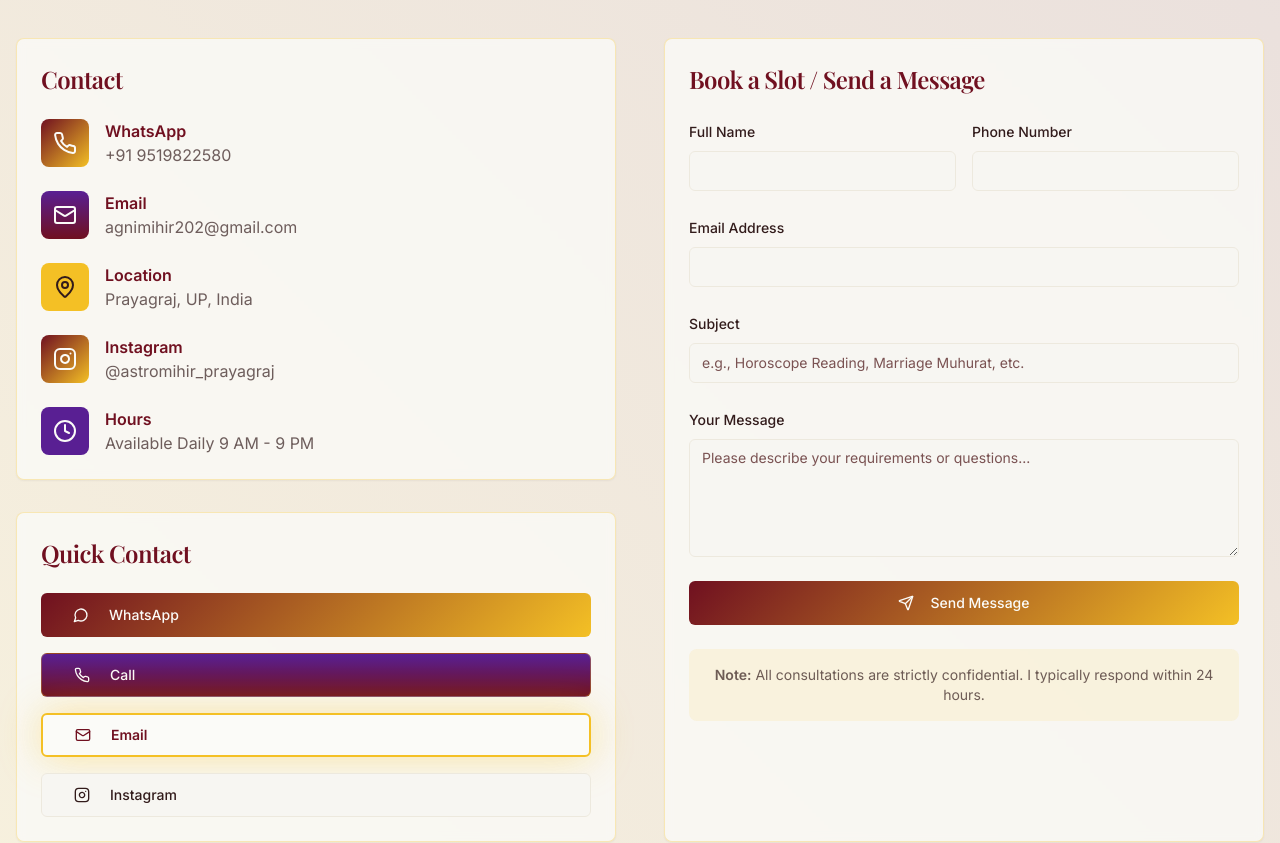
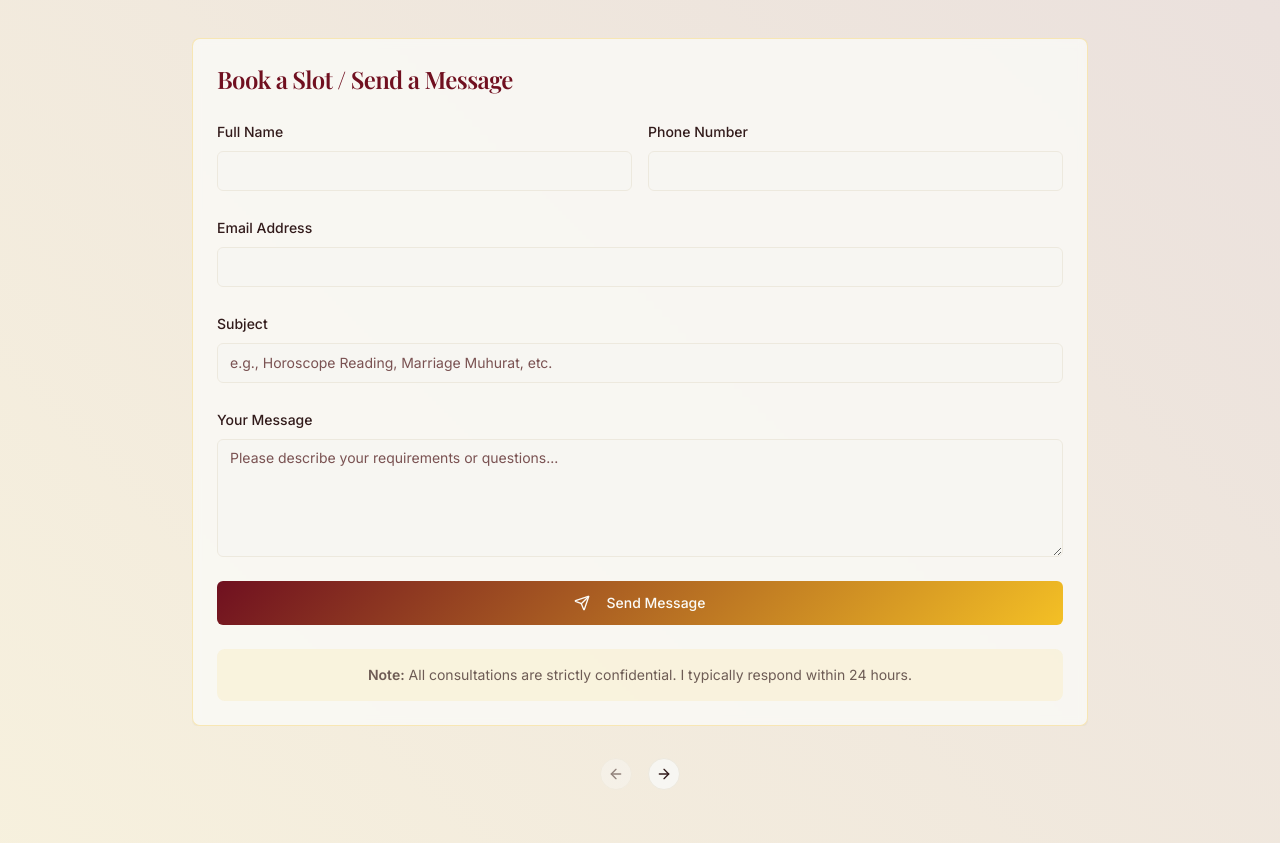
Before and after one commit to himnad/astro-mihir-shukla, a React (Vite) app: page / in a window 1280 px wide. Shown: the part 4300-5143 px from the top of the page. Built offline with nearby package versions, Linux system fonts and the light colour scheme.

Commit message:
Reorder contact and booking slides

```diff
--- a/src/components/ContactSection.tsx
+++ b/src/components/ContactSection.tsx
@@ -5,6 +5,7 @@ import { Input } from "@/components/ui/input";
 import { Textarea } from "@/components/ui/textarea";
 import { Label } from "@/components/ui/label";
 import { useToast } from "@/hooks/use-toast";
+import { Carousel, CarouselContent, CarouselItem, CarouselPrevious, CarouselNext } from "@/components/ui/carousel";
 import { Phone, Mail, MapPin, Clock, MessageCircle, Send, Instagram } from "lucide-react";
 import { useTranslation } from "@/hooks/useTranslation";
 
@@ -76,9 +77,63 @@ _Sent from your website contact form_
           </p>
         </div>
 
-        <div className="grid lg:grid-cols-2 gap-12">
+        <div className="max-w-4xl mx-auto">
+          {/* Carousel with two slides */}
+          <Carousel className="w-full">
+            <CarouselContent>
+              {/* Slide 1: Book a Slot Form */}
+              <CarouselItem>
+                <Card className="border-accent/30 bg-card/80 backdrop-blur-sm">
+                  <CardHeader>
+                    <CardTitle className="font-serif text-2xl text-primary">Book a Slot / Send a Message</CardTitle>
+                  </CardHeader>
+                  <CardContent>
+                    <form onSubmit={handleSubmit} className="space-y-6">
+                      <div className="grid md:grid-cols-2 gap-4">
+                        <div className="space-y-2">
+                          <Label htmlFor="name">{t('contact.form.name')}</Label>
+                          <Input id="name" name="name" value={formData.name} onChange={handleChange} required />
+                        </div>
+                        <div className="space-y-2">
+                          <Label htmlFor="phone">{t('contact.form.phone')}</Label>
+                          <Input id="phone" name="phone" type="tel" value={formData.phone} onChange={handleChange} required />
+                        </div>
+                      </div>
+
+                      <div className="space-y-2">
+                        <Label htmlFor="email">{t('contact.form.email')}</Label>
+                        <Input id="email" name="email" type="email" value={formData.email} onChange={handleChange} required />
+                      </div>
+
+                      <div className="space-y-2">
+                        <Label htmlFor="subject">{t('contact.form.subject')}</Label>
+                        <Input id="subject" name="subject" value={formData.subject} onChange={handleChange} placeholder="e.g., Horoscope Reading, Marriage Muhurat, etc." required />
+                      </div>
+
+                      <div className="space-y-2">
+                        <Label htmlFor="message">{t('contact.form.message')}</Label>
+                        <Textarea id="message" name="message" rows={5} value={formData.message} onChange={handleChange} placeholder="Please describe your requirements or questions..." required />
+                      </div>
+
+                      <Button type="submit" variant="divine" size="lg" className="w-full">
+                        <Send className="h-5 w-5 mr-2" />
+                        {t('contact.form.submit')}
+                      </Button>
+                    </form>
+
+                    <div className="mt-6 p-4 bg-accent/10 rounded-lg">
+                      <p className="text-sm text-foreground/70 text-center">
+                        <strong>Note:</strong> {t('contact.form.note')}
+                      </p>
+                    </div>
+                  </CardContent>
+                </Card>
+              </CarouselItem>
+
+              {/* Slide 2: Get in Touch with Social Media */}
+              <CarouselItem>
+                <div className="grid md:grid-cols-2 gap-8">
                   {/* Contact Information */}
-          <div className="space-y-8">
                   <Card className="border-accent/30 bg-card/80 backdrop-blur-sm">
                     <CardHeader>
                       <CardTitle className="font-serif text-2xl text-primary">
@@ -142,7 +197,7 @@ _Sent from your website contact form_
                   <Card className="border-accent/30 bg-card/80 backdrop-blur-sm">
                     <CardHeader>
                       <CardTitle className="font-serif text-2xl text-primary">
-                  Quick Contact
+                        Get in Touch
                       </CardTitle>
                     </CardHeader>
                     <CardContent className="space-y-4">
@@ -168,53 +223,15 @@ _Sent from your website contact form_
                     </CardContent>
                   </Card>
                 </div>
+              </CarouselItem>
+            </CarouselContent>
 
-          {/* Contact Form */}
-          <Card className="border-accent/30 bg-card/80 backdrop-blur-sm">
-            <CardHeader>
-              <CardTitle className="font-serif text-2xl text-primary">Book a Slot / Send a Message </CardTitle>
-            </CardHeader>
-            <CardContent>
-              <form onSubmit={handleSubmit} className="space-y-6">
-                <div className="grid md:grid-cols-2 gap-4">
-                  <div className="space-y-2">
-                    <Label htmlFor="name">{t('contact.form.name')}</Label>
-                    <Input id="name" name="name" value={formData.name} onChange={handleChange} required />
+            {/* Navigation Buttons */}
+            <div className="flex justify-center mt-8 gap-4">
+              <CarouselPrevious className="static translate-y-0" />
+              <CarouselNext className="static translate-y-0" />
             </div>
-                  <div className="space-y-2">
-                    <Label htmlFor="phone">{t('contact.form.phone')}</Label>
-                    <Input id="phone" name="phone" type="tel" value={formData.phone} onChange={handleChange} required />
-                  </div>
-                </div>
-
-                <div className="space-y-2">
-                  <Label htmlFor="email">{t('contact.form.email')}</Label>
-                  <Input id="email" name="email" type="email" value={formData.email} onChange={handleChange} required />
-                </div>
-
-                <div className="space-y-2">
-                  <Label htmlFor="subject">{t('contact.form.subject')}</Label>
-                  <Input id="subject" name="subject" value={formData.subject} onChange={handleChange} placeholder="e.g., Horoscope Reading, Marriage Muhurat, etc." required />
-                </div>
-
-                <div className="space-y-2">
-                  <Label htmlFor="message">{t('contact.form.message')}</Label>
-                  <Textarea id="message" name="message" rows={5} value={formData.message} onChange={handleChange} placeholder="Please describe your requirements or questions..." required />
-                </div>
-
-                <Button type="submit" variant="divine" size="lg" className="w-full">
-                  <Send className="h-5 w-5 mr-2" />
-                  {t('contact.form.submit')}
-                </Button>
-              </form>
-
-              <div className="mt-6 p-4 bg-accent/10 rounded-lg">
-                <p className="text-sm text-foreground/70 text-center">
-                  <strong>Note:</strong> {t('contact.form.note')}
-                </p>
-              </div>
-            </CardContent>
-          </Card>
+          </Carousel>
         </div>
       </div>
     </section>;
```
Lines whose indentation alone changed are shown as unchanged.
